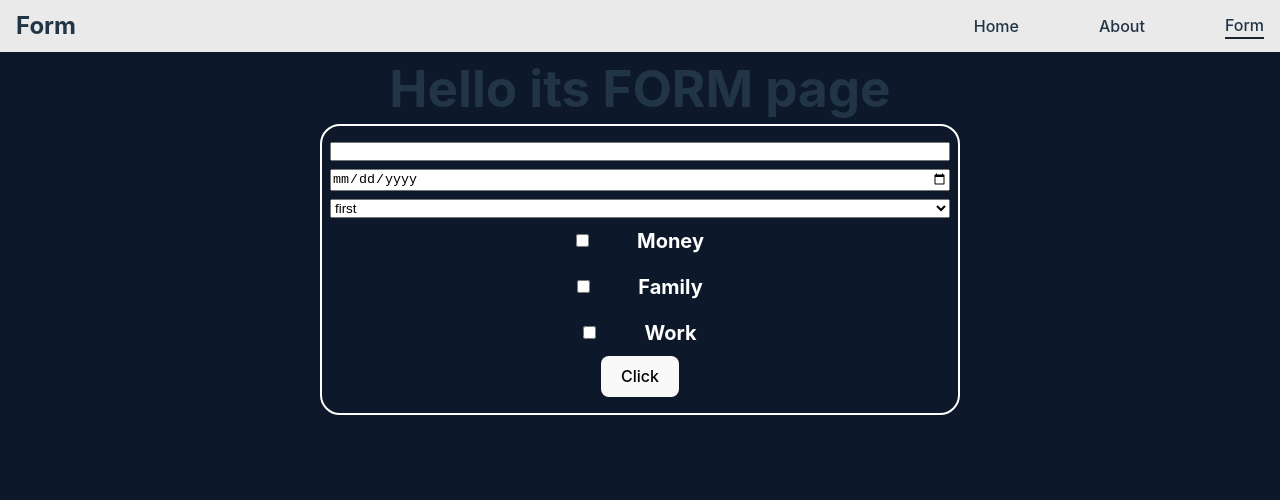
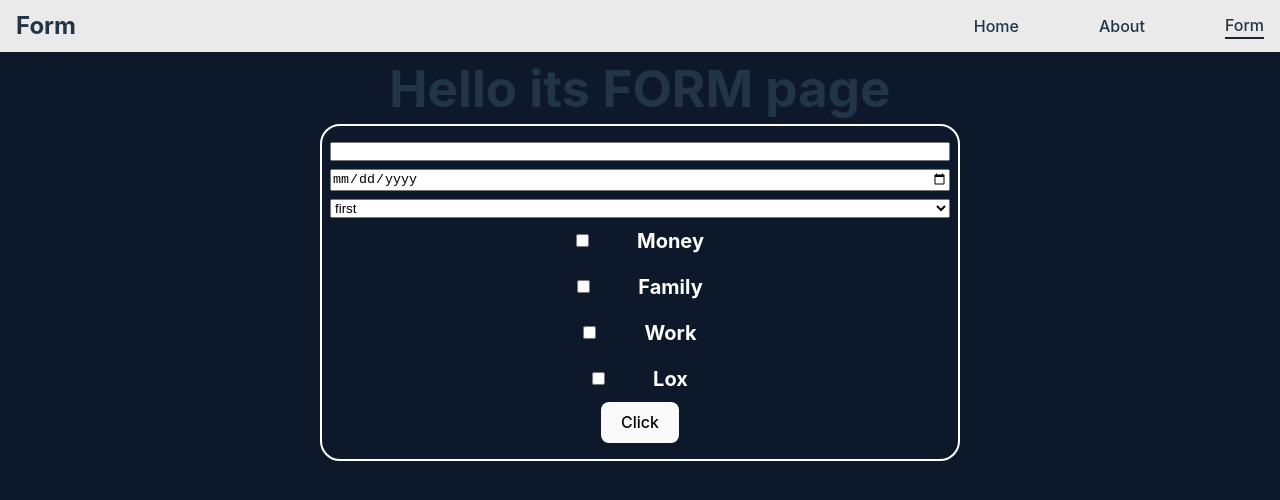
Before and after one commit to LineCoran/react-components, a React (Vite) app: page /#/ in a window 1280 px wide. Shown: the top 500 px of the page. Built offline with nearby package versions, Linux system fonts and the light colour scheme.

Commit message:
feat: add dynamic checkboxes

```diff
--- a/src/pages/Forms/Form.tsx
+++ b/src/pages/Forms/Form.tsx
@@ -18,17 +18,14 @@ export default class Form extends Component<object, FormState> {
   dateInput = React.createRef<HTMLInputElement>();
   selectInput = React.createRef<HTMLSelectElement>();
 
-  chechbox1 = React.createRef<HTMLInputElement>();
-  chechbox2 = React.createRef<HTMLInputElement>();
-  chechbox3 = React.createRef<HTMLInputElement>();
-
-  checkboxesNames = ['Money', 'Family', 'Work'];
-  checkboxesRefs = [this.chechbox1, this.chechbox2, this.chechbox3];
+  checkboxesNames = ['Money', 'Family', 'Work', 'Lox'];
+  checkboxesRefs = new Array(this.checkboxesNames.length)
+    .fill(null)
+    .map(() => React.createRef<HTMLInputElement>());
 
   getCheckboxValue = function (allCheckbox: React.RefObject<HTMLInputElement>[]) {
     const result: string[] = [];
     allCheckbox.forEach((checkbox) => {
-      console.log(checkbox);
       if (checkbox.current?.checked) result.push(checkbox.current.value);
     });
     return result.join('---');
@@ -66,38 +63,6 @@ export default class Form extends Component<object, FormState> {
             {this.checkboxesNames.map((name, index) => (
               <Checkbox key={index} ref={this.checkboxesRefs[index]} name={name} />
             ))}
-            {/* <div className="checkbox">
-              <input
-                type="checkbox"
-                ref={this.checkboxes[0]}
-                id="money1"
-                name="form"
-                value="money1"
-              />
-              <p>Money1</p>
-            </div>
-
-            <div className="checkbox">
-              <input
-                type="checkbox"
-                ref={this.checkboxes[1]}
-                id="money2"
-                name="form"
-                value="money2"
-              />
-              <p>Money2</p>
-            </div>
-
-            <div className="checkbox">
-              <input
-                type="checkbox"
-                ref={this.checkboxes[2]}
-                id="money3"
-                name="form"
-                value="money3"
-              />
-              <p>Money3</p>
-            </div> */}
           </fieldset>
 
           <button onClick={(event) => this.showName(event)}>Click</button>
```
